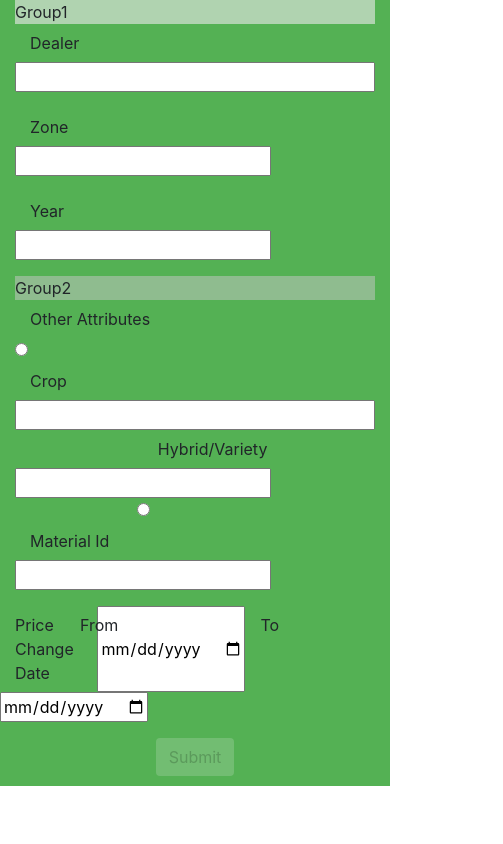
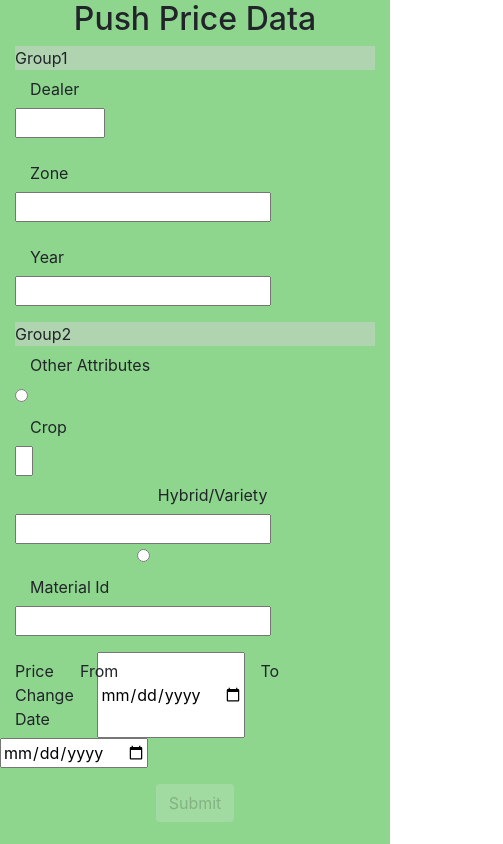
Before and after one commit to abhishekyadav81/testAngularJS, an Angular app: page / in a window 390 px wide. Shown: the whole page, 503 px wide, since content can reach past the window. Built offline with nearby package versions, Linux system fonts and the light colour scheme.

Commit message:
UI Fixes done

```diff
--- a/src/app/pciform1/pciform1.component.html
+++ b/src/app/pciform1/pciform1.component.html
@@ -1,12 +1,15 @@
-<div class="container" style='background:rgb(84, 177, 84);margin-bottom: 1%'>
-  <form (submit)="onSubmit()" #pciForm1="ngForm" action="post" class='form-horizontal'>
+<div class="container" style='position: fixed;width: 100%; height: 100%;background:rgb(142, 214, 142);margin-bottom: 1%'>
+  <form (submit)="onSubmit()" #pciForm1="ngForm" action="post">
     <fieldset id="group1" >
+        <div class="panel-heading" style='text-align:center;'>
+          <H2>Push Price Data</H2></div>
     <div class="panel panel-default grid">
        <div class="panel-heading" style='background: rgb(176, 211, 176)'>Group1</div>
 
         <div class="form-group panel-body" >
           <label for="dealerInput" class=" col-form-label col-lg-4">Dealer</label>
-          <input type="text" id="dealerInput" name="dealer" class="col-lg-3 input-sm"
+
+          <input type="text" id="dealerInput" name="dealer" style="width:25%"
            required [(ngModel)]="pciFormData.dealer" #dealer="ngModel" />
 
            <div *ngIf="dealer.invalid && (dealer.dirty || dealer.touched)" class="alert alert-danger">
@@ -43,7 +46,7 @@
     </fieldset>
 
     <fieldset id="group2">
-        <div class="panel-heading" style='background: darkseagreen'>Group2</div>
+        <div class="panel-heading" style='background:rgb(176, 211, 176)'>Group2</div>
 
     <div class="form-group grid">
       <div >
@@ -51,7 +54,7 @@
                 <input type="radio" class="form-group-input" name="attributes1"
                 [(ngModel)]="pciFormData.type" value="crop">
                 <label  class="col-form-label col-lg-2">Crop</label>
-                <input type="text" name="crop" id="cropInput" class="col-sm-1 input-sm"
+                <input type="text" name="crop" id="cropInput" style="width:5%"
                 [required]="pciFormData.type==='crop'" [(ngModel)]="pciFormData.crop" #crop="ngModel" />
 
                 <div *ngIf="pciFormData.type==='crop' && crop.invalid && (crop.dirty || crop.touched)" class="alert alert-danger">
```
